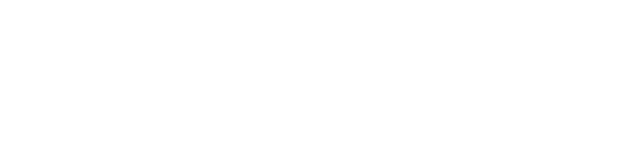
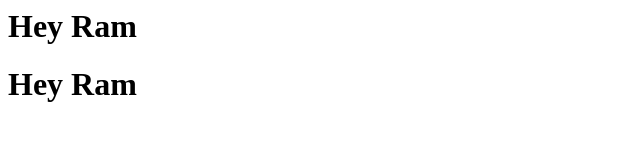
Before and after one commit to Ram6651SKIT/Ram-2022-test, a plain HTML site: page index.html in a window 1280 px wide. Shown: the whole page, without its empty margins (0-640 px from the left). Drawn offline with Linux system fonts and the light colour scheme.

Commit message:
new change

```diff
--- a/index.html
+++ b/index.html
@@ -1,5 +1,8 @@
 <html>
     <head>
-
+       <h1>Hey Ram</h1>
     </head>
+    <body>
+        <h1>Hey Ram</h1>
+    </body>
 </html>
```
